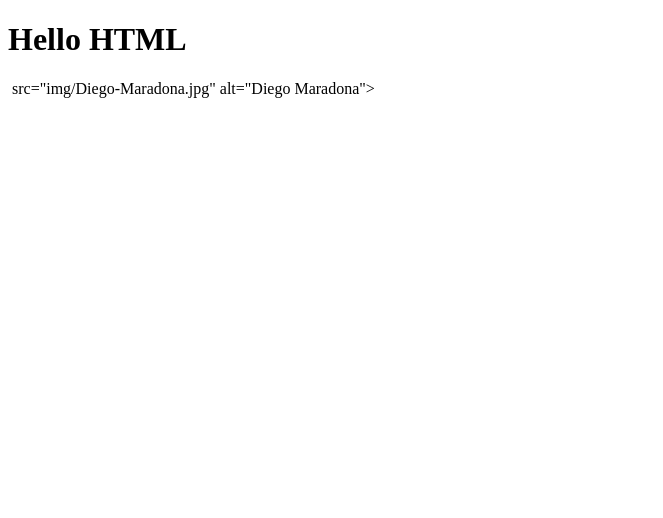
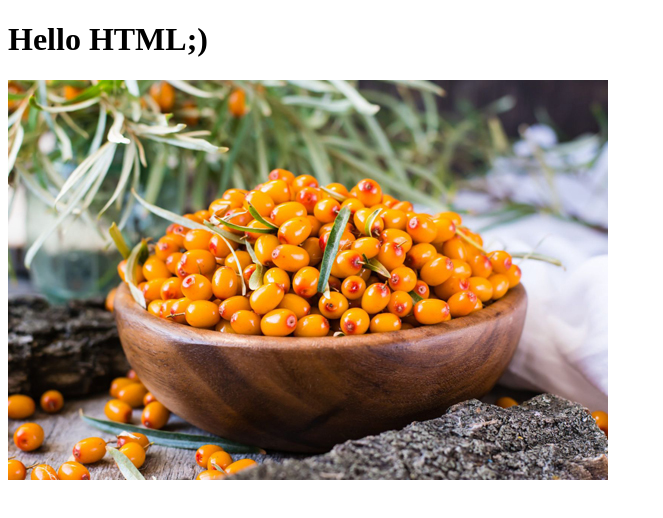
Before and after one commit to Gruijff/554-html-intro, a plain HTML site: page index.html in a window 1280 px wide. Shown: the whole page, without its empty margins (0-663 px from the left). Drawn offline with Linux system fonts and the light colour scheme.

Commit message:
Sample code

```diff
--- a/index.html
+++ b/index.html
@@ -6,7 +6,7 @@
     <title>Document</title>
 </head>
 <body>
-    <h1> Hello HTML </h1>
-    <img> src="img/Diego-Maradona.jpg" alt="Diego Maradona">
+    <h1> Hello HTML;) </h1>
+    <img src="img/Sea-buckthorn.jpg" alt="Sea Buckthorn">
 </body>
 </html>
```
Also changed, not shown: .theia/img/Diego-Maradona.jpg (deleted), img/Sea-buckthorn.jpg (added).
